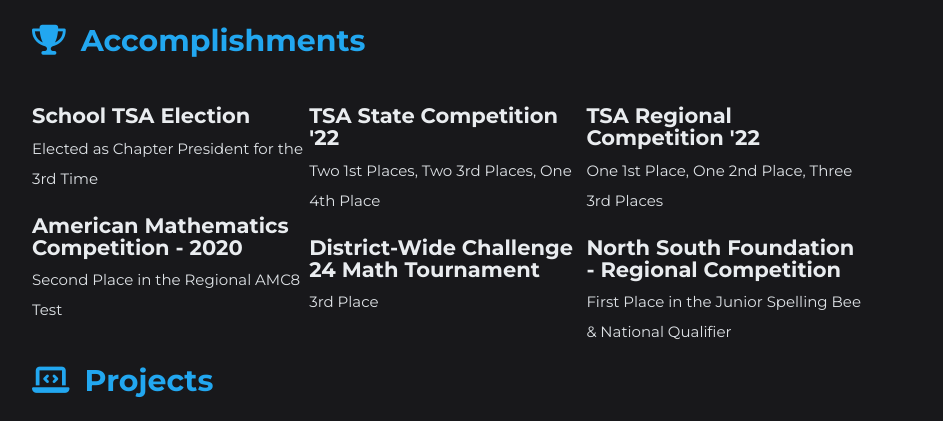
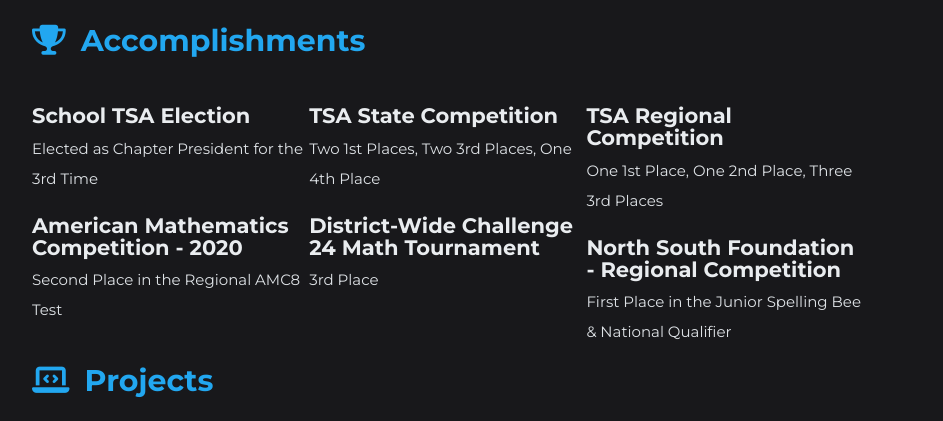
Before and after one commit to pranavbehal/My-Personal-Website, a plain HTML site: page index.html in a window 1280 px wide. Shown: the part 1673-2094 px from the top of the page, without its empty margins (168-1111 px from the left). Drawn offline with nearby package versions, Linux system fonts and the light colour scheme; no server answers; a script that the page names is missing.

Commit message:
Small Changes

```diff
--- a/index.html
+++ b/index.html
@@ -195,12 +195,12 @@
             </div>
             <div class="middle-accomplishments-div accomplishments-div">
               <div class="accomplishments-entry-div">
-              <h4 class="accomplishments-entry"><b>TSA State Competition '22</b></h4>
+              <h4 class="accomplishments-entry"><b>TSA State Competition</b></h4>
               <p class="accomplishments-p">Two 1st Places, Two 3rd Places, One 4th Place</p></div>
               <div class="accomplishments-entry-div">
                 <h4 class="accomplishments-entry"><b>District-Wide Challenge 24 Math Tournament</b> </h4><p class="accomplishments-p">3rd Place</p></div>
               <div class="accomplishments-entry-div hide">
-                <h4 class="accomplishments-entry"><b>TSA Regional Competition '22</b> </h4><p class="accomplishments-p">One 1st Place, One 2nd Place, Three 3rd Places</p></div>
+                <h4 class="accomplishments-entry"><b>TSA Regional Competition</b> </h4><p class="accomplishments-p">One 1st Place, One 2nd Place, Three 3rd Places</p></div>
                 <div class="accomplishments-entry-div hide">
                 <h4 class="accomplishments-entry"><b>TSA Regional Competition '22</b> </h4><p class="accomplishments-p">One 1st Place, One 2nd Place, Three 3rd Places</p></div>
                 <div class="accomplishments-entry-div hide">
@@ -208,7 +208,7 @@
               </div>
             <div class="right-accomplishments-div accomplishments-div">
               <div class="accomplishments-entry-div">
-                <h4 class="accomplishments-entry"><b>TSA Regional Competition '22</b> </h4><p class="accomplishments-p">One 1st Place, One 2nd Place, Three 3rd Places</p></div>
+                <h4 class="accomplishments-entry"><b>TSA Regional Competition</b> </h4><p class="accomplishments-p">One 1st Place, One 2nd Place, Three 3rd Places</p></div>
               <div class="accomplishments-entry-div">
                 <h4 class="accomplishments-entry"><b>North South Foundation - Regional Competition</b> </h4><p class="accomplishments-p">First Place in the Junior Spelling Bee & National Qualifier</p> </div>
                 <div class="accomplishments-entry-div hide">
```
